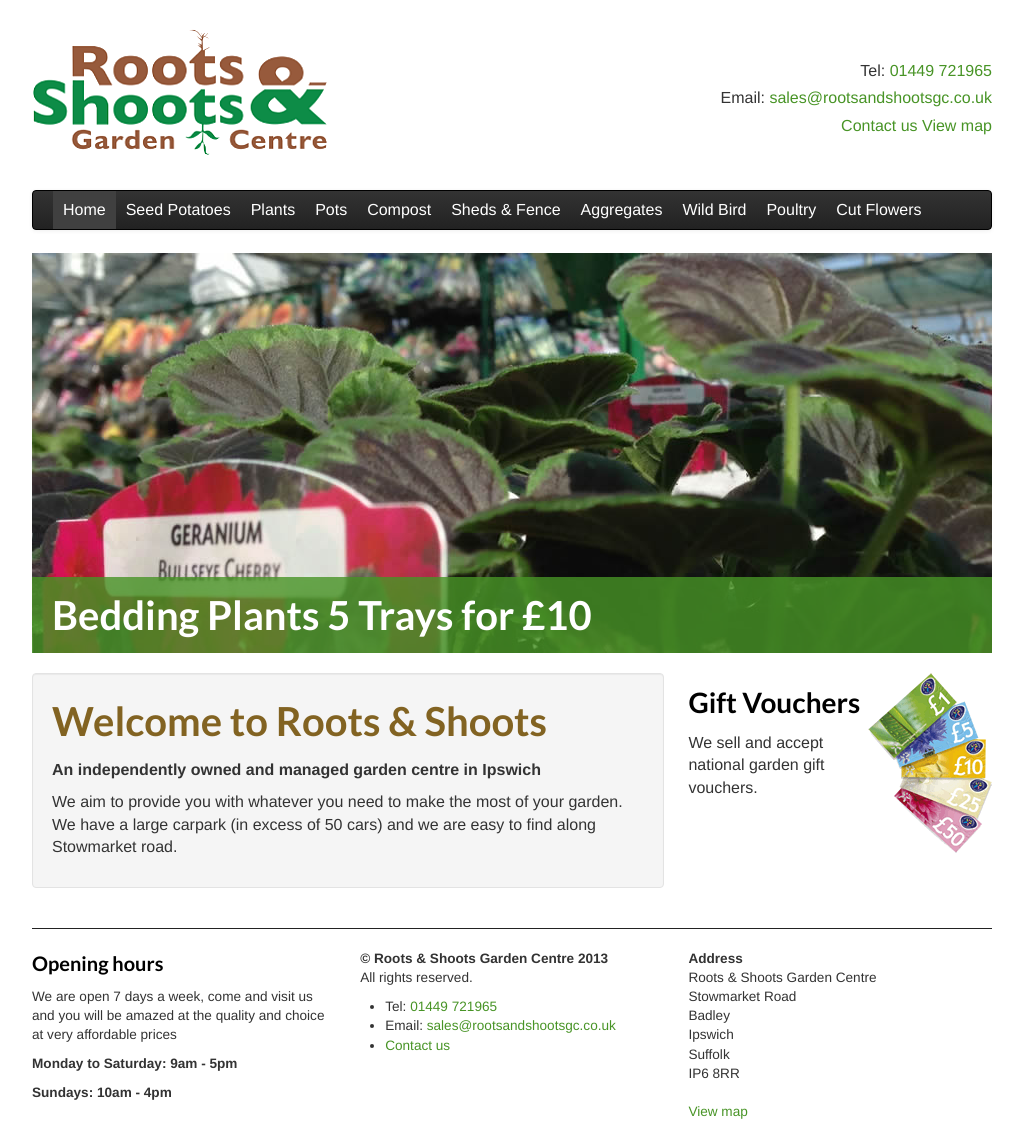
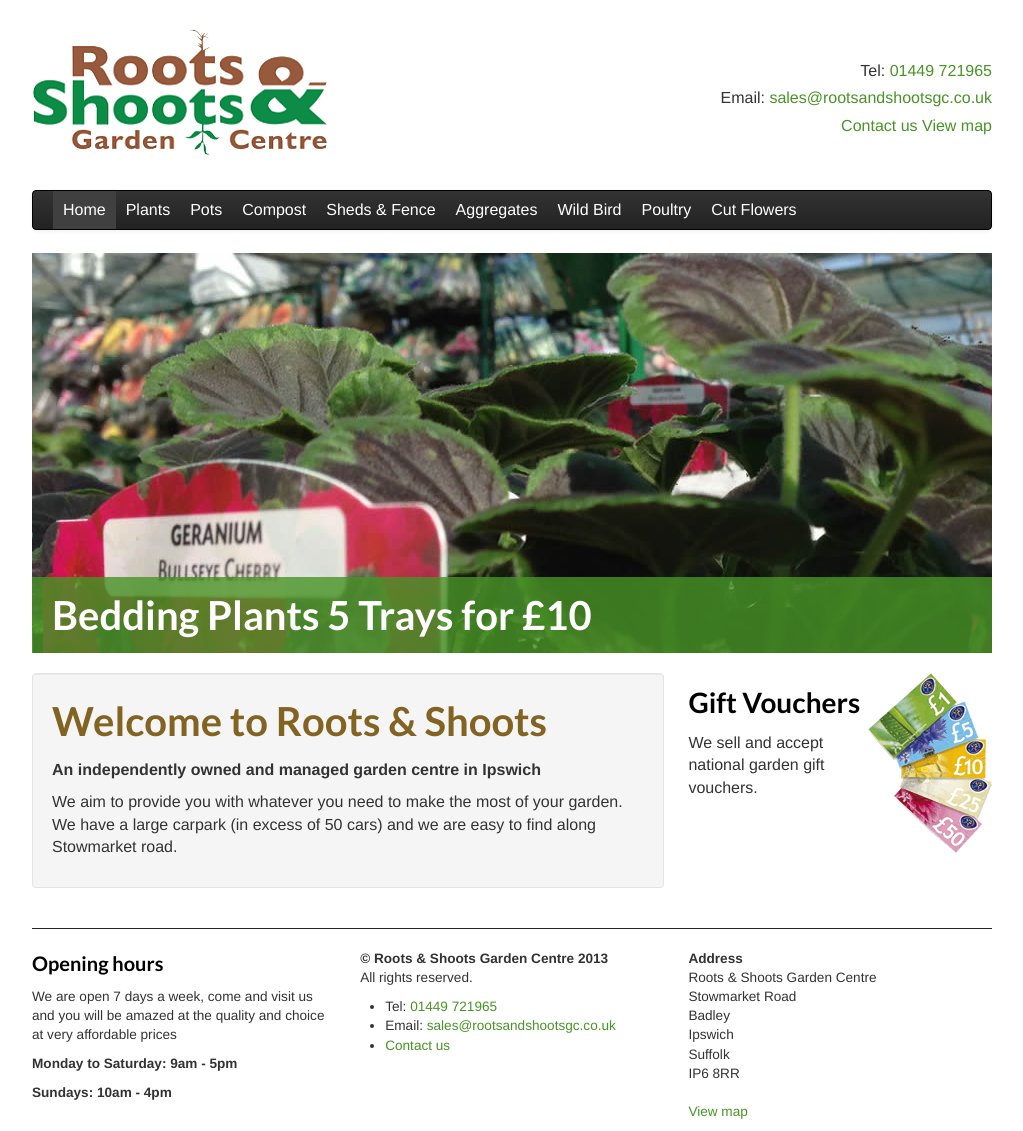
Before and after one commit to RootsShoots/site, a Jekyll site: the page built from index.md, in a window 1280 px wide. Shown: the whole page, without its empty margins (128-1151 px from the left). Built offline with Jekyll 4.4.1, drawn with Linux system fonts in a browser that asks for light colours; nearby versions of some CDN libraries.

Commit message:
remove seed potatoes

```diff
--- a/_layouts/base.html
+++ b/_layouts/base.html
@@ -37,7 +37,6 @@
                 <div class="navbar-inner">
                     <ul class="nav">
                         <li><a href="index.html">Home</a></li>
-                        <li><a href="seed-potatoes.html">Seed Potatoes</a></li>
                         <li><a href="plants.html">Plants</a></li>
                         <li><a href="pots.html">Pots</a></li>
                         <li><a href="compost.html">Compost</a></li>
```
